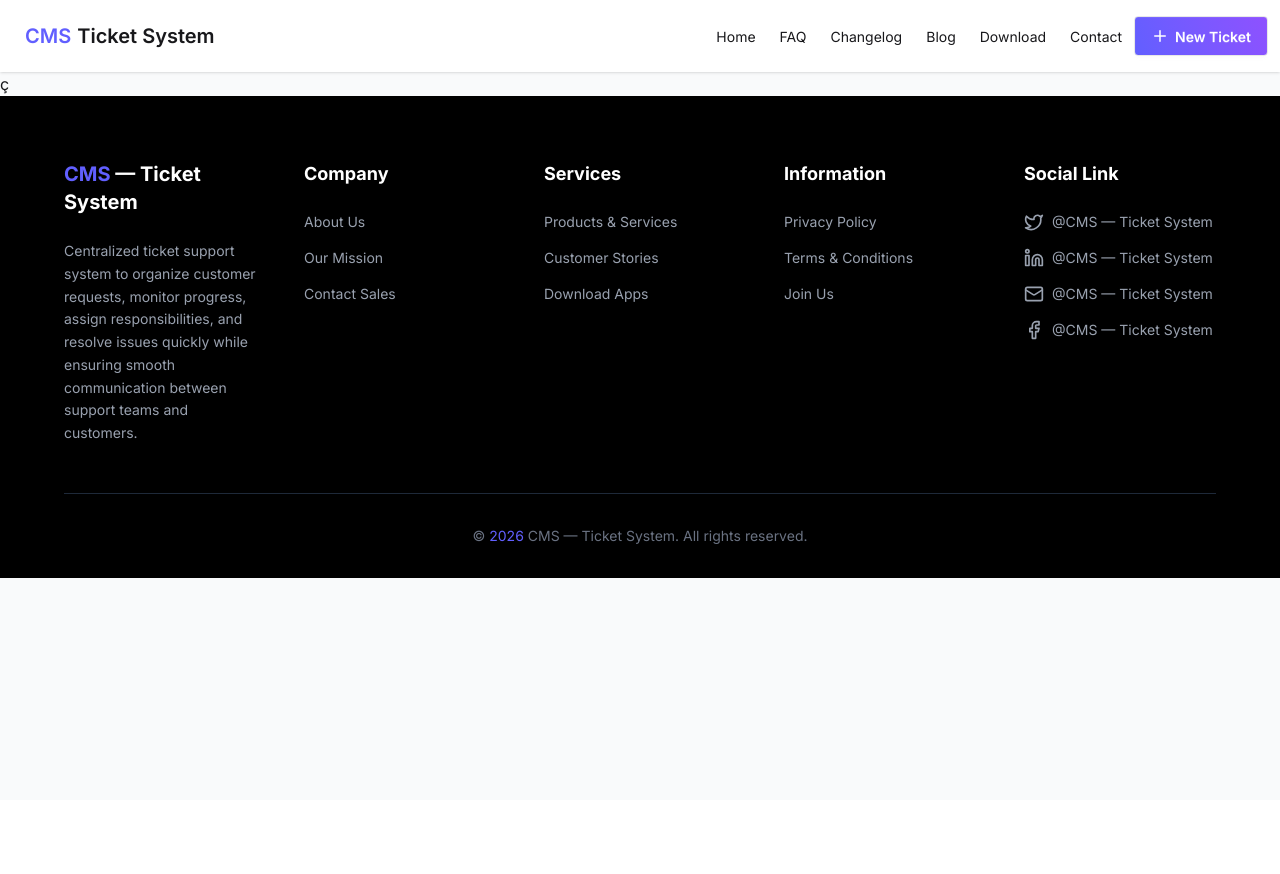
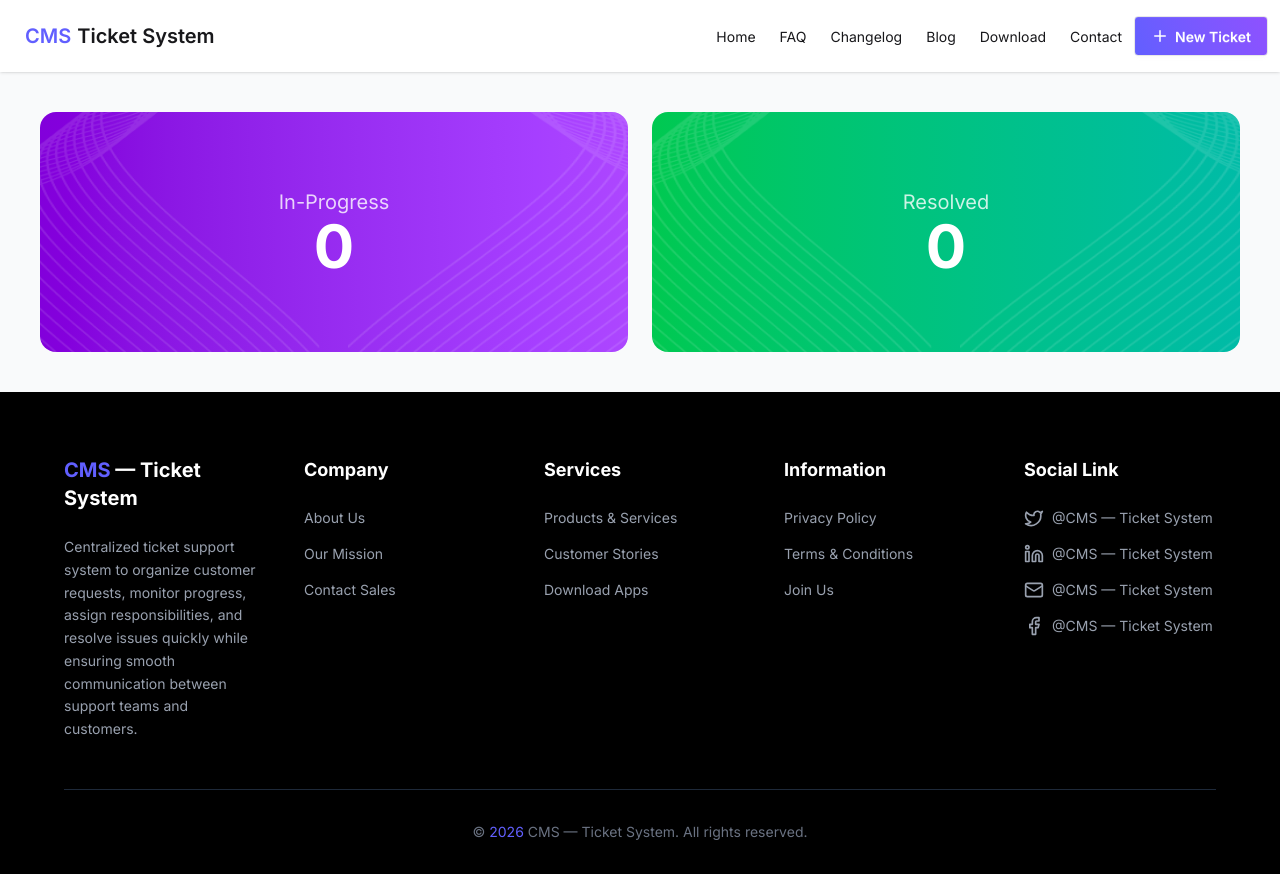
Before and after one commit to imhossainahmed/customer-management-support, a React (Vite) app: page / in a window 1280 px wide. Before the commit the page ends 800 px from the top, so only its background shows below. Built offline with nearby package versions, Linux system fonts and the light colour scheme.

Commit message:
Added In-Progress and Resolved Section

```diff
--- a/src/App.jsx
+++ b/src/App.jsx
@@ -5,15 +5,15 @@ import { Calendar, User, Mail, Linkedin, Twitter, MessageSquare } from 'lucide-r
 import './App.css';
 import NavBar from './components/NavBar/NavBar';
 import Footer from './components/Footer/Footer';
+import StatusBanner from './components/StausBanner/StatusBanner';
 
 const App = () => {
 
   return (
     <div className="min-h-screen bg-gray-50 font-sans">
-      <ToastContainer position="top-right" autoClose={3000} />
-
-    <NavBar />
-ç
+      <ToastContainer position="right-bottom" autoClose={3000} />
+      <NavBar />
+      <StatusBanner taskStatus={[1, 2, 3]} resolvedTasks={[4, 5]} />
       <Footer />
     </div>
   );
--- /dev/null
+++ b/src/components/StausBanner/StatusBanner.jsx
@@ -0,0 +1,43 @@
+import Vector1 from '../../assets/vector1.png';
+import Vector2 from '../../assets/vector2.png';
+
+const StatusBanner = ({taskStatus, resolvedTasks    }) => {
+    return (
+        <section className="p-6 md:p-10">
+        <div className='grid grid-cols-1 md:grid-cols-2 gap-6 container mx-auto'>
+        <div className="relative w-full max-w-4xl h-60 rounded-2xl overflow-hidden
+      bg-linear-to-r from-purple-700 to-purple-500 text-white flex flex-col
+      items-center justify-center">
+        <img
+          src={Vector1}
+          className="absolute h-full origin-top xl:scale-x-[2.5] lg:scale-x-[1.5] scale-x-[1]  top-0 left-0 w-40"
+        />
+        <img
+          src={Vector2}
+          className="absolute h-full origin-top xl:scale-x-[2.5] lg:scale-x-[1.5] scale-x-[1]  bottom-0 right-0 w-40"
+        />
+        <p className="text-xl opacity-80">In-Progress</p>
+        <h1 className="text-6xl font-bold">0</h1>
+
+        </div>
+        <div className="relative w-full max-w-4xl h-60 rounded-2xl overflow-hidden
+      bg-linear-to-r from-green-500 to-teal-500 text-white flex flex-col
+      items-center justify-center">
+        <img
+          src={Vector1}
+          className="absolute h-full origin-top xl:scale-x-[2.5] lg:scale-x-[1.5] scale-x-[1] top-0 left-0 w-40"
+        />
+        <img
+          src={Vector2}
+          className="absolute h-full origin-top xl:scale-x-[2.5] lg:scale-x-[1.5] scale-x-[1] bottom-0 right-0 w-40"
+        />
+        <p className="text-xl opacity-80">Resolved</p>
+        <h1 className="text-6xl font-bold">0</h1>
+
+        </div>
+        </div>
+      </section>
+    );
+};
+
+export default StatusBanner;
```
Also changed, not shown: src/assets/vector1.png (added), src/assets/vector2.png (added).
